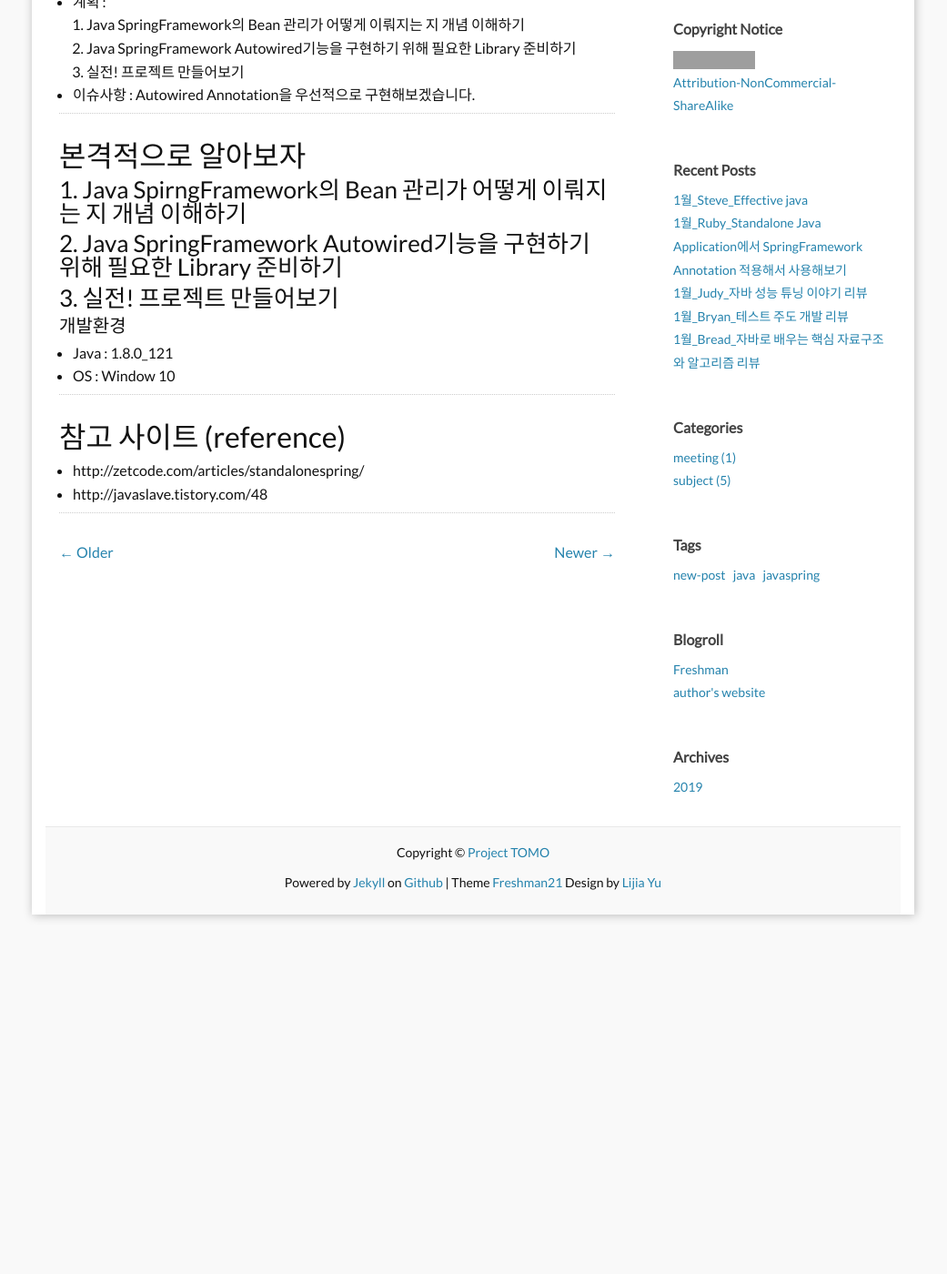
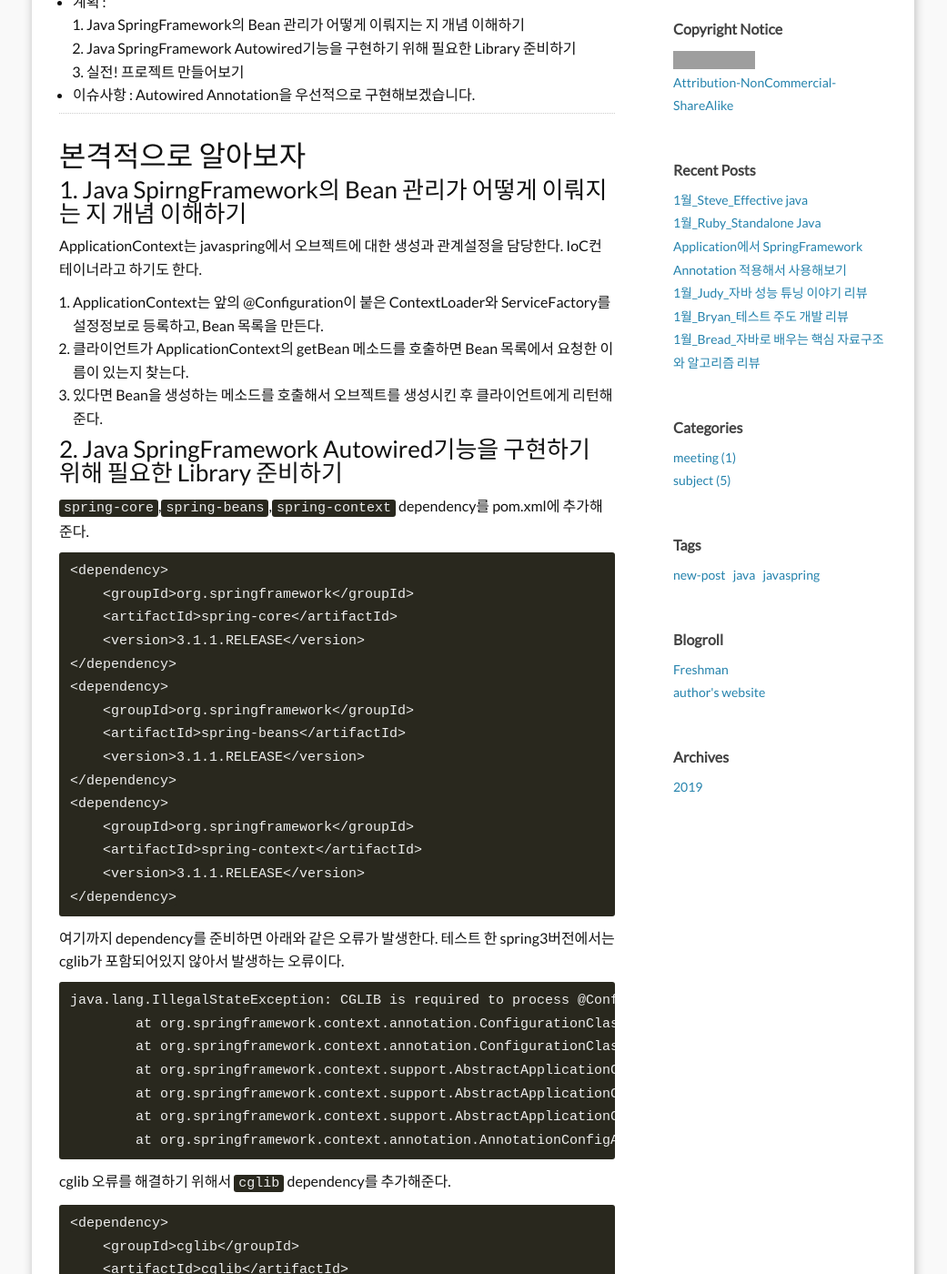
Before and after one commit to devteam-tomo/devteam-tomo.github.io, a Jekyll site: the page built from _posts/subject/2019-1-19-1_subject_ruby.md, in a window 1280 px wide and 1400 px high, scrolled down 499 px. Shown: the whole window at 91% size, without its empty margins (120-1161 px from the left). Built offline with Jekyll 4.4.1, drawn with Linux system fonts in a browser that asks for light colours; comment, search, counter and statistics services are not loaded; before the commit the page ends 1534 px from its top, so only the background shows below that; some of the changed text lies outside the part shown; grey boxes are pictures that could not be loaded.

Commit message:
javaspring bean에 관한 간략한 설명 추가, dependency 라이브러리 추가

````diff
--- a/_posts/subject/2019-1-19-1_subject_ruby.md
+++ b/_posts/subject/2019-1-19-1_subject_ruby.md
@@ -21,22 +21,82 @@ comments: true
 
 ## 본격적으로 알아보자
 
-
 ### 1. Java SpirngFramework의 Bean 관리가 어떻게 이뤄지는 지 개념 이해하기
 
+ApplicationContext는 javaspring에서 오브젝트에 대한 생성과 관계설정을 담당한다. IoC컨테이너라고 하기도 한다.
+1. ApplicationContext는 앞의 @Configuration이 붙은 ContextLoader와 ServiceFactory를 설정정보로 등록하고, Bean 목록을 만든다.
+2. 클라이언트가 ApplicationContext의 getBean 메소드를 호출하면 Bean 목록에서 요청한 이름이 있는지 찾는다.
+3. 있다면 Bean을 생성하는 메소드를 호출해서 오브젝트를 생성시킨 후 클라이언트에게 리턴해 준다.
 
 ### 2. Java SpringFramework Autowired기능을 구현하기 위해 필요한 Library 준비하기
+
+
+<code>spring-core</code>,<code>spring-beans</code>,<code>spring-context</code> dependency를 pom.xml에 추가해준다.
+
+```
+<dependency>
+    <groupId>org.springframework</groupId>
+    <artifactId>spring-core</artifactId>
+    <version>3.1.1.RELEASE</version>
+</dependency>
+<dependency>
+    <groupId>org.springframework</groupId>
+    <artifactId>spring-beans</artifactId>
+    <version>3.1.1.RELEASE</version>
+</dependency>
+<dependency>
+    <groupId>org.springframework</groupId>
+    <artifactId>spring-context</artifactId>
+    <version>3.1.1.RELEASE</version>
+</dependency>
+```
+
+
+여기까지 dependency를 준비하면 아래와 같은 오류가 발생한다. 테스트 한 spring3버전에서는 cglib가 포함되어있지 않아서 발생하는 오류이다.
+
+```
+java.lang.IllegalStateException: CGLIB is required to process @Configuration classes. Either add CGLIB to the classpath or remove the following @Configuration bean definitions: [serviceFactory]
+	at org.springframework.context.annotation.ConfigurationClassPostProcessor.enhanceConfigurationClasses(ConfigurationClassPostProcessor.java:327)
+	at org.springframework.context.annotation.ConfigurationClassPostProcessor.postProcessBeanFactory(ConfigurationClassPostProcessor.java:222)
+	at org.springframework.context.support.AbstractApplicationContext.invokeBeanFactoryPostProcessors(AbstractApplicationContext.java:681)
+	at org.springframework.context.support.AbstractApplicationContext.invokeBeanFactoryPostProcessors(AbstractApplicationContext.java:620)
+	at org.springframework.context.support.AbstractApplicationContext.refresh(AbstractApplicationContext.java:446)
+	at org.springframework.context.annotation.AnnotationConfigApplicationContext.<init>(AnnotationConfigApplicationContext.java:73)
+```
+
+
+cglib 오류를 해결하기 위해서 <code>cglib</code> dependency를 추가해준다.
+
+```
+<dependency>
+    <groupId>cglib</groupId>
+    <artifactId>cglib</artifactId>
+    <version>3.1</version>
+</dependency>
+```
 
 
 ### 3. 실전! 프로젝트 만들어보기
 
 #### 개발환경
-- Java : 1.8.0_121
-- OS : Window 10
 
+|환경|버전|
+|:---:|:---:|
+|Java|1.8.0_121|
+|OS|Window 10|
+|javaspring|3.1.1.RELEASE|
+
+#### Configuration 클래스 설정
+
+
+
+---
+
+전체 소스가 궁금하다면 https://github.com/uunnaa/standalone-java-application-spring 에서 확인하면 됩니다.
 
 ---
 
 ## 참고 사이트 (reference)
 - http://zetcode.com/articles/standalonespring/
 - http://javaslave.tistory.com/48
+- http://wonwoo.ml/index.php/post/1571
````
